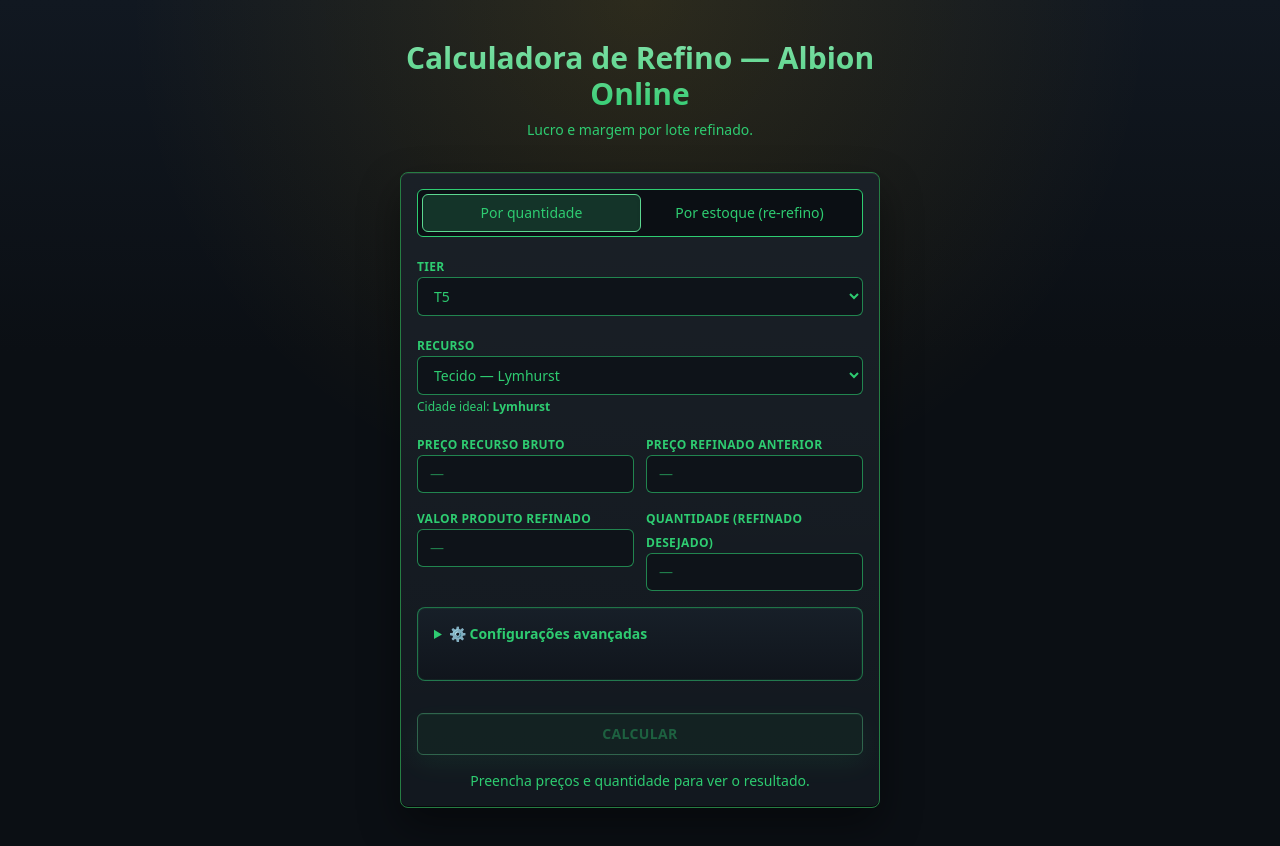
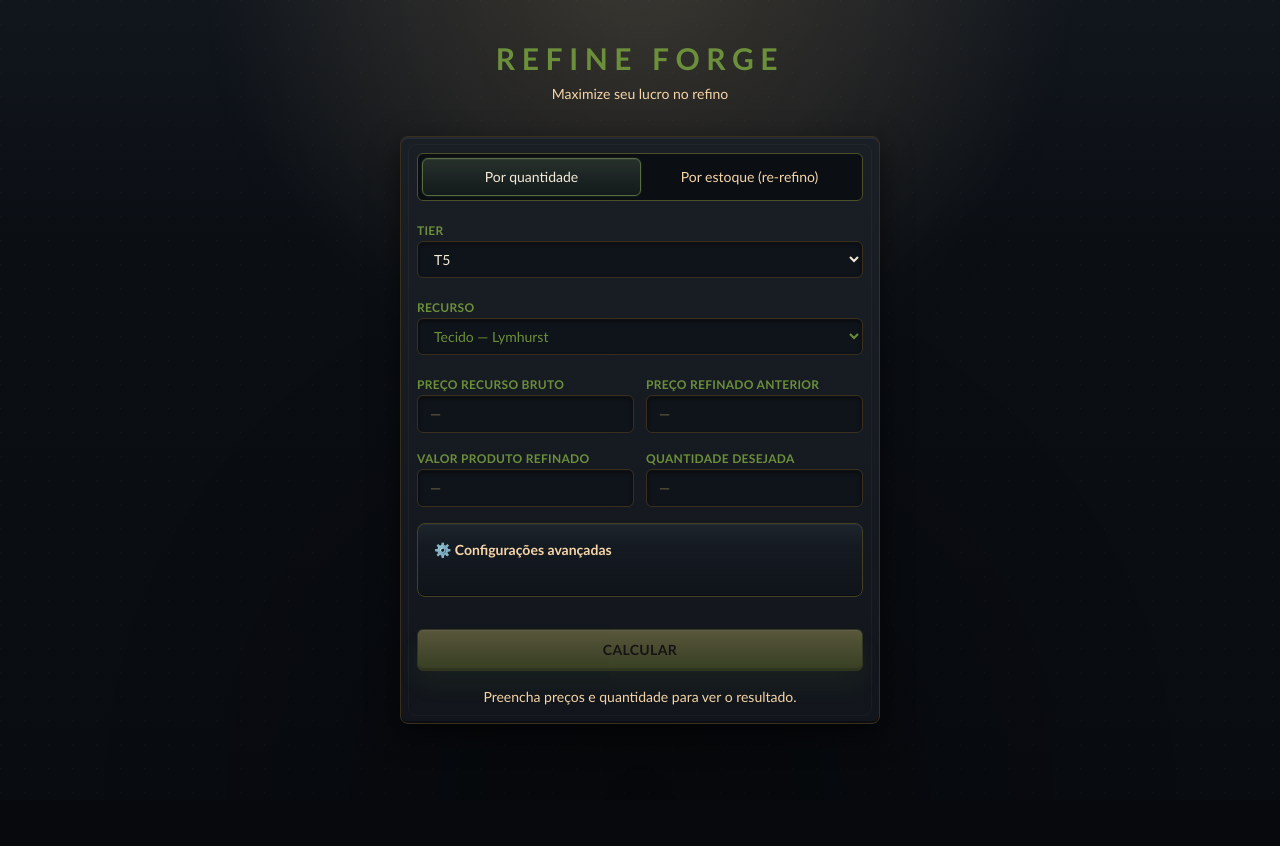
Before and after one commit to PietroNozella/RefinoAlbion, a Next.js app: page / in a window 1280 px wide. After the commit the page ends 800 px from the top, so only its background shows below. Built offline with nearby package versions, Linux system fonts and the light colour scheme.

Commit message:
Refresh Forge theme and city accents

```diff
--- a/app/globals.css
+++ b/app/globals.css
@@ -1,129 +1,332 @@
 @import "tailwindcss";
 
 :root {
-  --albion-bg: #0b0f14;
-  --albion-card: #12181f;
-  --albion-card-strong: #171f28;
-  --albion-border: #3b2a18;
-  --albion-border-bright: #8a5a19;
-  --albion-gold: #f4b400;
+  --forge-bg: #0b0f14;
+  --forge-bg-deep: #07090d;
+  --forge-surface: #12161c;
+  --forge-surface-strong: #171d25;
+  --forge-surface-deep: #0f141a;
+  --forge-border: #3a2f1f;
+  --forge-border-soft: rgba(255, 200, 100, 0.2);
+  --forge-gold: #f0c26b;
+  --forge-gold-bright: #fff0c2;
+  --forge-ink: #f3ead7;
+  --forge-muted: #a79778;
+  --forge-shadow: rgba(0, 0, 0, 0.72);
   --albion-green: #2ecc71;
   --albion-red: #e74c3c;
   --albion-orange: #ff8c00;
-  --resource-accent: #2ecc71;
+  --resource-accent: #ff8c00;
+  --resource-text: color-mix(in srgb, var(--resource-accent) 22%, var(--forge-ink));
+  --resource-muted: color-mix(in srgb, var(--resource-accent) 10%, #8d836e);
+  --font-display: "Palatino Linotype", "Book Antiqua", "Times New Roman", serif;
+  --font-body: "Trebuchet MS", "Segoe UI", Tahoma, sans-serif;
+  --font-mono: "Consolas", "Courier New", monospace;
+}
+
+* {
+  box-sizing: border-box;
+}
+
+html {
+  background: var(--forge-bg-deep);
 }
 
 body {
+  position: relative;
+  min-height: 100dvh;
+  color: var(--forge-ink);
+  font-family: var(--font-body);
+  background-color: var(--forge-bg);
+  background-image:
+    radial-gradient(circle at 50% -10%, rgba(255, 196, 94, 0.14), transparent 28rem),
+    radial-gradient(circle at 0 0, rgba(255, 255, 255, 0.04) 1px, transparent 1px),
+    linear-gradient(180deg, #11161d 0%, #0b0f14 30%, #090c11 100%);
+  background-size: auto, 24px 24px, auto;
+}
+
+body::before,
+body::after {
+  content: "";
+  position: fixed;
+  inset: 0;
+  pointer-events: none;
+}
+
+body::before {
   background:
-    radial-gradient(circle at top, rgba(244, 180, 0, 0.12), transparent 32rem),
-    linear-gradient(180deg, #111821 0%, var(--albion-bg) 22rem);
+    radial-gradient(circle at top, rgba(255, 255, 255, 0.06), transparent 30rem),
+    radial-gradient(circle at bottom, rgba(0, 0, 0, 0.4), transparent 34rem);
+  opacity: 0.9;
+}
+
+body::after {
+  background:
+    linear-gradient(90deg, rgba(255, 255, 255, 0.015) 1px, transparent 1px),
+    linear-gradient(rgba(255, 255, 255, 0.015) 1px, transparent 1px);
+  background-size: 64px 64px;
+  mix-blend-mode: soft-light;
+  opacity: 0.28;
+}
+
+.city-theme {
+  position: relative;
+  z-index: 1;
+}
+
+.city-theme,
+.city-theme :where(label, span, p, h1, h2, h3, h4, summary, button, select, input, option) {
+  color: var(--resource-text);
+}
+
+.forge-shell {
+  position: relative;
+}
+
+.forge-hero {
+  position: relative;
+  overflow: hidden;
+}
+
+.forge-hero::before {
+  content: "";
+  position: absolute;
+  inset: 0;
+  background:
+    radial-gradient(circle at top right, color-mix(in srgb, var(--resource-accent) 22%, transparent), transparent 18rem),
+    linear-gradient(135deg, rgba(255, 255, 255, 0.03), transparent 45%);
+  opacity: 0.9;
+  pointer-events: none;
+}
+
+.forge-hero__grid {
+  display: grid;
+  gap: 1rem;
+  align-items: center;
+}
+
+@media (min-width: 768px) {
+  .forge-hero__grid {
+    grid-template-columns: minmax(0, 1fr) auto;
+  }
+}
+
+.forge-kicker {
+  color: #b8944d;
+  font-size: 0.72rem;
+  font-weight: 800;
+  letter-spacing: 0.22em;
+  text-transform: uppercase;
+}
+
+.forge-title,
+.section-title {
+  font-family: var(--font-display);
+  font-weight: 800;
+  letter-spacing: 0.08em;
+  text-transform: uppercase;
+}
+
+.forge-subtitle,
+.status-text {
+  color: var(--forge-muted);
+}
+
+.resource-chip {
+  border: 1px solid color-mix(in srgb, var(--resource-accent) 36%, var(--forge-border));
+  background:
+    linear-gradient(180deg, rgba(255, 255, 255, 0.05), transparent 35%),
+    linear-gradient(180deg, rgba(0, 0, 0, 0.05), rgba(0, 0, 0, 0.18)),
+    color-mix(in srgb, var(--resource-accent) 10%, var(--forge-surface));
+  box-shadow:
+    inset 0 1px 0 rgba(255, 255, 255, 0.08),
+    inset 0 -1px 0 rgba(0, 0, 0, 0.45),
+    0 12px 24px rgba(0, 0, 0, 0.36);
+}
+
+.section-divider {
+  height: 1px;
+  background: linear-gradient(
+    to right,
+    transparent,
+    rgba(255, 200, 100, 0.3),
+    transparent
+  );
+}
+
+.mode-switch {
+  background: linear-gradient(180deg, rgba(255, 255, 255, 0.02), rgba(0, 0, 0, 0.18));
+  box-shadow: inset 0 1px 0 rgba(255, 255, 255, 0.03);
+}
+
+.mode-option {
+  border: 1px solid transparent;
+  color: #d8c9a8;
 }
 
 .game-card {
-  border: 1px solid color-mix(in srgb, var(--resource-accent) 58%, #1b1004);
-  background:
-    linear-gradient(180deg, rgba(255, 255, 255, 0.035), transparent),
-    var(--albion-card);
+  position: relative;
+  overflow: hidden;
+  border: 1px solid var(--forge-border);
+  background: linear-gradient(180deg, #1a1f26 0%, #12161c 100%);
   box-shadow:
-    inset 0 1px 0 rgba(255, 255, 255, 0.07),
-    inset 0 -1px 0 rgba(0, 0, 0, 0.65),
-    0 18px 40px rgba(0, 0, 0, 0.42);
+    inset 0 2px 0 rgba(255, 255, 255, 0.05),
+    inset 0 -2px 0 rgba(0, 0, 0, 0.4),
+    0 10px 30px rgba(0, 0, 0, 0.6);
 }
 
-.game-panel {
-  border: 1px solid color-mix(in srgb, var(--resource-accent) 52%, transparent);
-  background: linear-gradient(180deg, var(--albion-card-strong), #10151c);
-  box-shadow: inset 0 0 0 1px color-mix(in srgb, var(--resource-accent) 8%, transparent);
+.game-card::after {
+  content: "";
+  position: absolute;
+  inset: 0.45rem;
+  border: 1px solid rgba(255, 255, 255, 0.03);
+  border-radius: inherit;
+  pointer-events: none;
+}
+
+.game-panel,
+.metric-panel {
+  border: 1px solid color-mix(in srgb, var(--resource-accent) 18%, var(--forge-border));
+  background:
+    linear-gradient(180deg, rgba(255, 255, 255, 0.03), transparent 30%),
+    linear-gradient(180deg, var(--forge-surface-strong), var(--forge-surface-deep));
+  box-shadow:
+    inset 0 1px 0 rgba(255, 255, 255, 0.04),
+    inset 0 -1px 0 rgba(0, 0, 0, 0.45);
+}
+
+.metric-panel--accent {
+  border-color: color-mix(in srgb, var(--resource-accent) 42%, var(--forge-border));
+  background:
+    linear-gradient(180deg, color-mix(in srgb, var(--resource-accent) 13%, rgba(255, 255, 255, 0.03)), transparent 32%),
+    linear-gradient(180deg, color-mix(in srgb, var(--resource-accent) 8%, var(--forge-surface-strong)), var(--forge-surface-deep));
+  box-shadow:
+    inset 0 1px 0 rgba(255, 255, 255, 0.05),
+    inset 0 -1px 0 rgba(0, 0, 0, 0.45),
+    0 0 0 1px color-mix(in srgb, var(--resource-accent) 10%, transparent);
 }
 
 .game-input {
-  border: 1px solid color-mix(in srgb, var(--resource-accent) 62%, transparent);
-  background: #0e1319;
-  color: var(--resource-accent);
+  border: 1px solid #3a2f1f;
+  background: #0f141a;
+  color: var(--forge-ink);
+  font-family: var(--font-body);
+  box-shadow:
+    inset 0 2px 4px rgba(0, 0, 0, 0.5),
+    inset 0 1px 0 rgba(255, 255, 255, 0.03);
+}
+
+.game-input:hover {
+  border-color: color-mix(in srgb, var(--resource-accent) 24%, var(--forge-border));
 }
 
 .game-input:focus {
   border-color: var(--resource-accent);
-  box-shadow: 0 0 0 2px color-mix(in srgb, var(--resource-accent) 28%, transparent);
+  box-shadow:
+    inset 0 2px 4px rgba(0, 0, 0, 0.5),
+    0 0 0 1px color-mix(in srgb, var(--resource-accent) 36%, transparent),
+    0 0 12px color-mix(in srgb, var(--resource-accent) 18%, transparent);
+}
+
+.game-input option {
+  background: #12161c;
+  color: var(--forge-ink);
 }
 
 .game-action {
-  border: 1px solid color-mix(in srgb, var(--resource-accent) 78%, white);
-  background: color-mix(in srgb, var(--resource-accent) 16%, #0e1319);
-  color: var(--resource-accent);
+  border: 1px solid color-mix(in srgb, var(--resource-accent) 48%, #5a3b12);
+  background: linear-gradient(
+    180deg,
+    color-mix(in srgb, var(--resource-accent) 42%, #ffd188) 0%,
+    color-mix(in srgb, var(--resource-accent) 78%, #723c00) 100%
+  );
+  color: #1b1004;
   box-shadow:
-    inset 0 1px 0 color-mix(in srgb, var(--resource-accent) 20%, transparent),
-    0 10px 24px color-mix(in srgb, var(--resource-accent) 18%, transparent);
+    inset 0 1px 0 rgba(255, 255, 255, 0.28),
+    inset 0 -2px 0 rgba(0, 0, 0, 0.22),
+    0 14px 24px color-mix(in srgb, var(--resource-accent) 20%, transparent);
 }
 
 .game-action:hover {
-  background: color-mix(in srgb, var(--resource-accent) 24%, #0e1319);
+  filter: saturate(1.06);
+  transform: translateY(-1px);
 }
 
 .accent-tab-active {
-  border: 1px solid color-mix(in srgb, var(--resource-accent) 78%, white);
-  background: color-mix(in srgb, var(--resource-accent) 18%, #0e1319);
-  color: var(--resource-accent);
+  border: 1px solid color-mix(in srgb, var(--resource-accent) 46%, #4a4d46);
+  background: linear-gradient(
+    180deg,
+    color-mix(in srgb, var(--resource-accent) 14%, #1b2129),
+    color-mix(in srgb, var(--resource-accent) 6%, #0e1319)
+  );
+  color: var(--forge-ink);
+  box-shadow:
+    inset 0 1px 0 rgba(255, 255, 255, 0.06),
+    0 0 0 1px color-mix(in srgb, var(--resource-accent) 10%, transparent);
 }
 
 .accent-border {
-  border-color: var(--resource-accent);
+  border-color: color-mix(in srgb, var(--resource-accent) 34%, var(--forge-border));
 }
 
 .accent-text {
-  color: var(--resource-accent);
+  color: color-mix(in srgb, var(--resource-accent) 38%, var(--forge-gold-bright));
 }
 
 .accent-soft {
-  background: color-mix(in srgb, var(--resource-accent) 12%, transparent);
+  background: linear-gradient(
+    180deg,
+    color-mix(in srgb, var(--resource-accent) 12%, transparent),
+    transparent
+  );
 }
 
 .accent-divider {
-  border-color: color-mix(in srgb, var(--resource-accent) 42%, transparent);
-}
-
-.city-theme,
-.city-theme :where(label, span, p, h1, h2, h3, summary, button, select, input, option) {
-  color: var(--resource-accent);
+  border-color: color-mix(in srgb, var(--resource-accent) 20%, transparent);
 }
 
 .city-theme ::placeholder {
-  color: color-mix(in srgb, var(--resource-accent) 58%, transparent);
+  color: #766848;
+}
+
+.city-theme :where(summary) {
+  list-style: none;
+}
+
+.city-theme summary::-webkit-details-marker {
+  display: none;
 }
 
 .city-theme :where(.gold-text) {
   background: linear-gradient(
     180deg,
-    color-mix(in srgb, var(--resource-accent) 62%, white),
-    var(--resource-accent)
+    var(--forge-gold-bright) 0%,
+    var(--forge-gold) 46%,
+    #a86d16 100%
   );
   -webkit-background-clip: text;
   -webkit-text-fill-color: transparent;
 }
 
-.city-theme :where(.profit-negative) {
-  color: var(--albion-red);
-}
-
-.gold-text {
-  background: linear-gradient(
-    180deg,
-    color-mix(in srgb, var(--resource-accent) 62%, white),
-    var(--resource-accent)
-  );
-  -webkit-background-clip: text;
-  -webkit-text-fill-color: transparent;
-  font-weight: 700;
+.title-glow {
+  text-shadow:
+    0 0 10px color-mix(in srgb, var(--resource-accent) 28%, transparent),
+    0 0 20px rgba(255, 140, 0, 0.3),
+    0 2px 12px rgba(0, 0, 0, 0.55);
 }
 
 .profit-positive {
-  color: var(--resource-accent);
+  color: var(--albion-green);
 }
 
 .profit-warning {
-  color: var(--resource-accent);
+  color: #f4b400;
 }
 
 .profit-negative {
   color: var(--albion-red);
 }
+
+.tabular-nums {
+  font-family: var(--font-mono);
+}
--- a/app/layout.tsx
+++ b/app/layout.tsx
@@ -2,7 +2,7 @@
 import "./globals.css";
 
 export const metadata: Metadata = {
-  title: "Refino Albion",
+  title: "REFINE FORGE",
   description: "Lucro e margem por lote refinado",
 };
 
@@ -13,7 +13,7 @@
 }>) {
   return (
     <html lang="pt-BR">
-      <body className="min-h-dvh bg-[#0b0f14] text-zinc-100 antialiased">
+      <body className="min-h-dvh antialiased">
         {children}
       </body>
     </html>
--- a/app/page.tsx
+++ b/app/page.tsx
@@ -8,7 +8,7 @@
   fiber: {
     label: "Tecido",
     city: "Lymhurst",
-    accent: "#2ecc71",
+    accent: "#6b8f3a",
   },
   ore: {
     label: "Barras",
@@ -481,10 +481,13 @@
         style={themeStyle}
       >
         <header className="space-y-2 text-center">
-        <h1 className="gold-text text-3xl font-bold tracking-normal">
-          Calculadora de Refino — Albion Online
+          <h1
+            className="text-3xl font-bold uppercase tracking-[0.22em]"
+            style={{ color: resourceTheme.accent }}
+          >
+            REFINE FORGE
           </h1>
-        <p className="text-sm font-medium text-[#d8c9a8]">Lucro e margem por lote refinado.</p>
+          <p className="text-sm font-medium text-[#d8c9a8]">Maximize seu lucro no refino</p>
         </header>
 
       <section className="game-card space-y-4 rounded-lg p-4">
@@ -514,7 +517,10 @@
         </div>
 
           <label className="block space-y-1">
-          <span className="text-xs font-bold uppercase tracking-wide text-[#b8944d]">
+            <span
+              className="text-xs font-bold uppercase tracking-wide"
+              style={{ color: "var(--resource-accent)" }}
+            >
               Tier
             </span>
             <select
@@ -531,13 +537,17 @@
         </label>
 
           <label className="block space-y-1">
-          <span className="text-xs font-bold uppercase tracking-wide text-[#b8944d]">
+            <span
+              className="text-xs font-bold uppercase tracking-wide"
+              style={{ color: "var(--resource-accent)" }}
+            >
               Recurso
             </span>
             <select
               value={resourceKey}
               onChange={(e) => setResourceKey(e.target.value as ResourceKey)}
               className="game-input w-full rounded-md px-3 py-2 text-sm outline-none"
+              style={{ color: resourceTheme.accent }}
             >
               {Object.entries(resourceThemes).map(([key, theme]) => (
                 <option key={key} value={key}>
@@ -545,10 +555,6 @@
                 </option>
               ))}
             </select>
-          <p className="text-xs text-[#9c8f77]">
-            Cidade ideal:{" "}
-            <span className="accent-text font-bold">{resourceTheme.city}</span>
-          </p>
           </label>
 
         <div className="grid grid-cols-1 gap-3 sm:grid-cols-2">
@@ -572,7 +578,7 @@
           />
           {modo === "lote" ? (
             <Field
-              label="Quantidade (refinado desejado)"
+              label="Quantidade desejada"
               value={quantidade}
               onChange={setQuantidade}
               inputMode="numeric"
@@ -652,7 +658,8 @@
                 onChange={(e) => setPremium(e.target.checked)}
                 className="accent-border size-4 rounded border bg-[#0e1319] text-[var(--resource-accent)] focus:ring-[var(--resource-accent)]"
               />
-              Conta Premium (taxa 6,5%)
+              <span style={{ color: "var(--resource-accent)" }}>Conta Premium</span>
+              <span className="text-[#9c8f77]">(taxa 6,5%)</span>
             </label>
           </div>
         </details>
@@ -674,7 +681,8 @@
                 onChange={(e) => setUsarFoco(e.target.checked)}
                 className="accent-border size-4 rounded border bg-[#0e1319] text-[var(--resource-accent)] focus:ring-[var(--resource-accent)]"
               />
-              Usar foco (retorno 54%)
+              <span style={{ color: "var(--resource-accent)" }}>Usar foco</span>
+              <span className="text-[#9c8f77]">(retorno 54%)</span>
             </label>
           )}
         </div>
@@ -1074,7 +1082,10 @@
   }) {
     return (
       <label className="block space-y-1">
-      <span className="text-xs font-bold uppercase tracking-wide text-[#b8944d]">
+        <span
+          className="text-xs font-bold uppercase tracking-wide"
+          style={{ color: "var(--resource-accent)" }}
+        >
           {label}
         </span>
         <input
@@ -1106,7 +1117,12 @@
             : "game-panel"
         }`}
       >
-      <p className="text-xs text-[#9c8f77]">{label}</p>
+        <p
+          className="text-xs font-semibold uppercase tracking-wide"
+          style={{ color: "var(--resource-accent)" }}
+        >
+          {label}
+        </p>
         <p
           className={`mt-1 text-lg font-semibold tabular-nums ${accent ? "profit-positive" : "text-[#f3ead7]"}`}
         >
@@ -1119,7 +1135,7 @@
   function Row({ label, value }: { label: string; value: string }) {
     return (
       <div className="flex items-baseline justify-between gap-2 text-sm">
-      <span className="text-[#9c8f77]">{label}</span>
+        <span style={{ color: "var(--resource-accent)" }}>{label}</span>
         <span className="tabular-nums text-[#f3ead7]">{value}</span>
       </div>
     );
```
Lines whose indentation alone changed are shown as unchanged.
